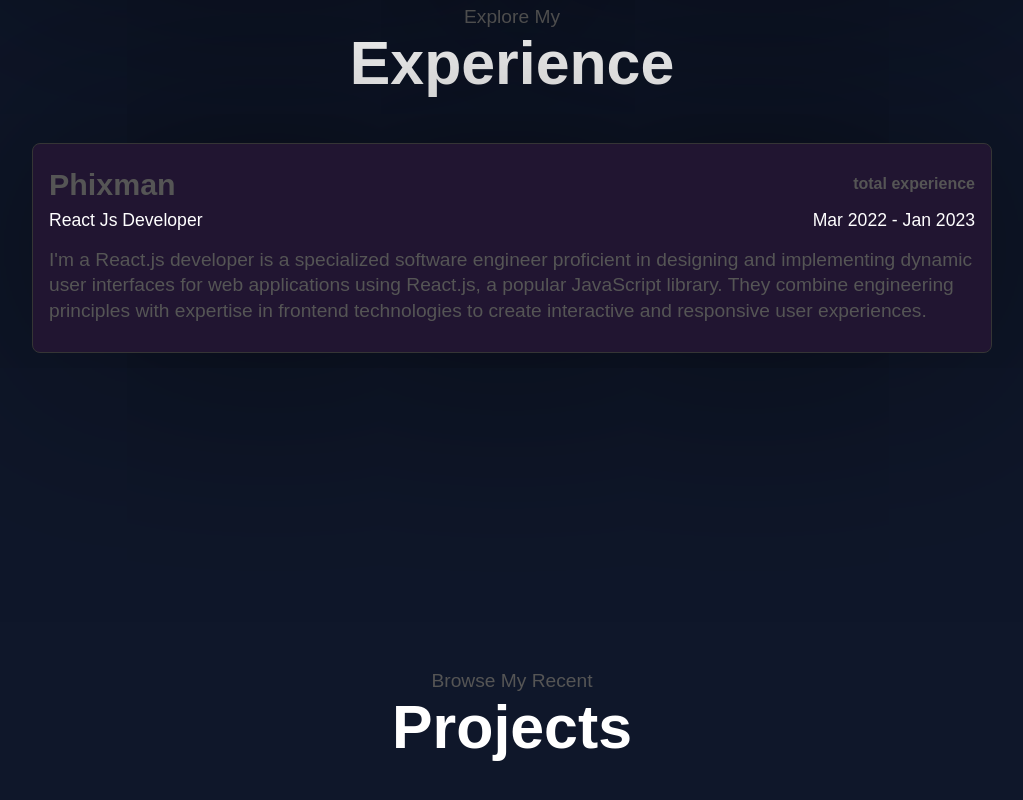
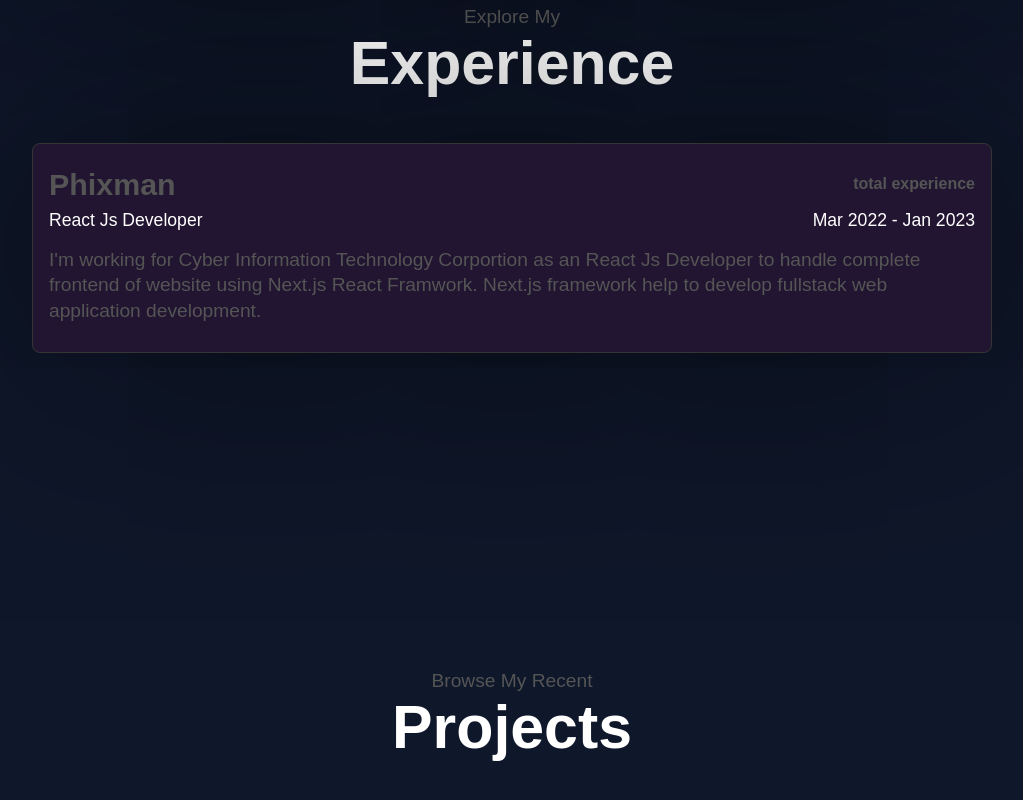
Before and after one commit to Vaishnavi-Karil/Portfolio-Frontend-React, a Next.js app: page / in a window 1280 px wide. Shown: the part 2173-2973 px from the top of the page, without its empty margins (128-1151 px from the left). Built offline with nearby package versions, Linux system fonts and the light colour scheme.

Commit message:
update the code

```diff
--- a/src/components/Experience/index.js
+++ b/src/components/Experience/index.js
@@ -46,8 +46,10 @@
           </StyledRoleAndDurationOfWork>
 
           <StyledDescription>
-            {/* {description(designation, companyname, projectname)} */}
-            I'm a React.js developer is a specialized software engineer proficient in designing and implementing dynamic user interfaces for web applications using React.js, a popular JavaScript library. They combine engineering principles with expertise in frontend technologies to create interactive and responsive user experiences.
+            {/* {description(designation, companyname, projectname)}          */}
+
+     I'm working for Cyber Information Technology Corportion as an React Js Developer to handle complete frontend of website using Next.js React Framwork. Next.js framework help to develop fullstack web application development.
+
           </StyledDescription>
         </div>
       </StyledExperience>
```
